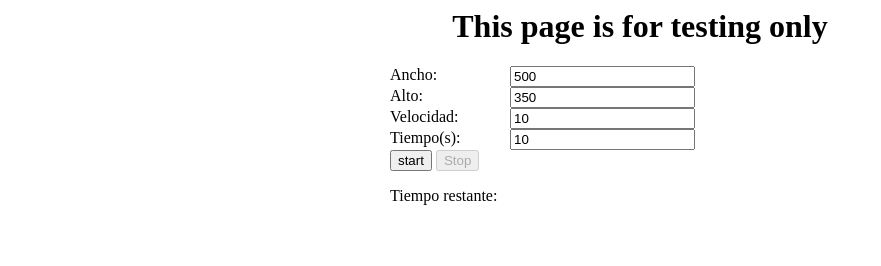
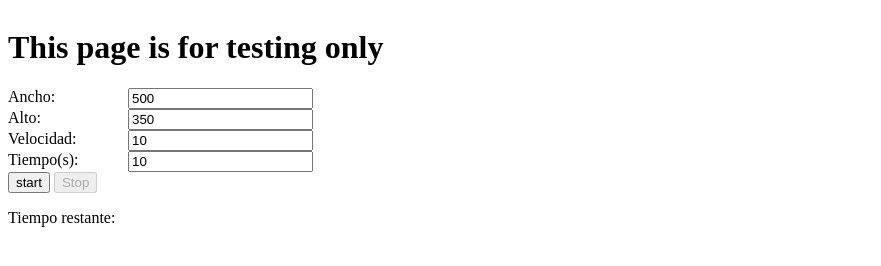
Before and after one commit to coronellw/canvas, a plain HTML site: page index.html in a window 1280 px wide. Shown: the whole page, without its empty margins (0-881 px from the left). Drawn offline with Linux system fonts and the light colour scheme.

Commit message:
updated css

```diff
--- a/css/main.css
+++ b/css/main.css
@@ -10,6 +10,11 @@ label {
 }
 
 #datos {
+	float: left;
 	margin: 0 auto;
 	width: 500px;
 }
+
+#datos, center {
+	display: inline-block;
+}
```
Also changed, not shown: index.html (+1 -1 lines).
